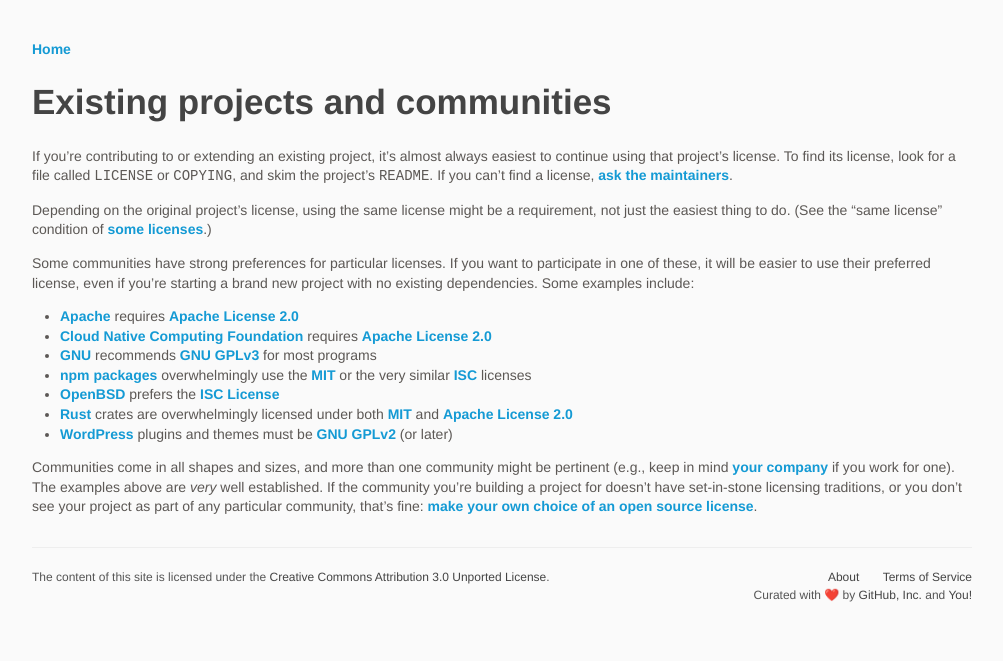
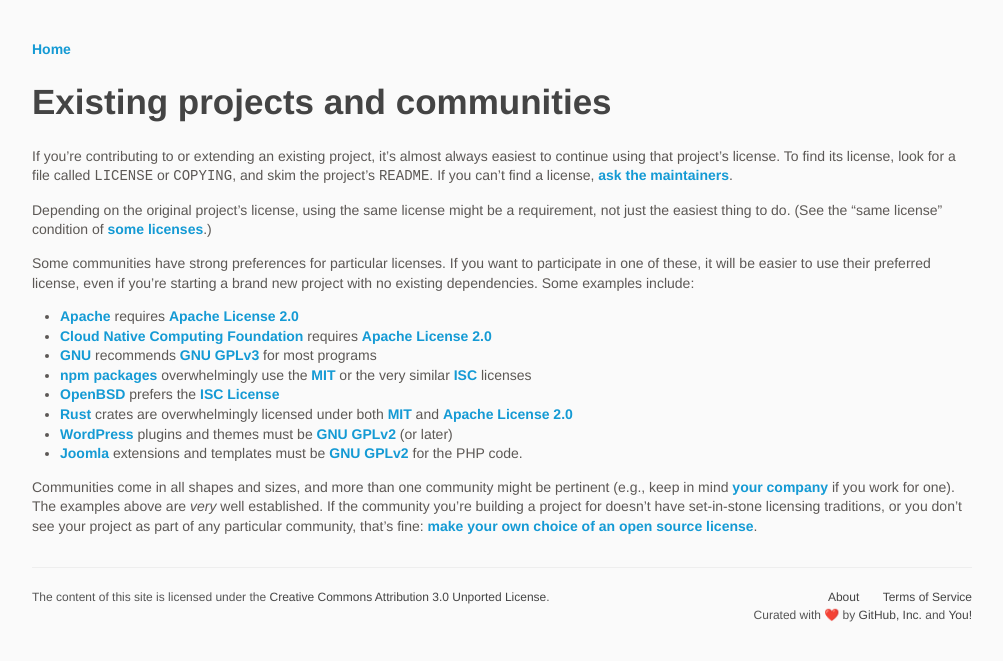
Before and after one commit to github/choosealicense.com, a Jekyll site: the page built from community.md, in a window 1280 px wide. Shown: the top 661 px of the page, without its empty margins (138-1141 px from the left). Built offline with Jekyll 4.4.1, drawn with Linux system fonts in a browser that asks for light colours; some web fonts are replaced.

Commit message:
Add Joomla to community.md

```diff
--- a/community.md
+++ b/community.md
@@ -20,5 +20,6 @@
 * [OpenBSD](https://www.openbsd.org/policy.html) prefers the [ISC License](/licenses/isc/)
 * [Rust](https://rust-lang.github.io/api-guidelines/necessities.html#crate-and-its-dependencies-have-a-permissive-license-c-permissive) crates are overwhelmingly licensed under both [MIT](/licenses/mit/) and [Apache License 2.0](/licenses/apache-2.0/)
 * [WordPress](https://wordpress.org/about/license/) plugins and themes must be [GNU GPLv2](/licenses/gpl-2.0/) (or later)
+* [Joomla](https://docs.joomla.org/Joomla_Licenses) extensions and templates must be [GNU GPLv2](/licenses/gpl-2.0/) for the PHP code.
 
 Communities come in all shapes and sizes, and more than one community might be pertinent (e.g., keep in mind [your company](https://opensource.guide/legal/#what-does-my-companys-legal-team-need-to-know) if you work for one). The examples above are *very* well established. If the community you're building a project for doesn't have set-in-stone licensing traditions, or you don't see your project as part of any particular community, that's fine: [make your own choice of an open source license](/).
```
